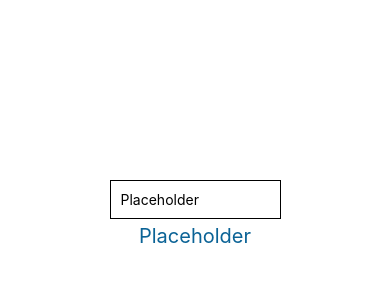
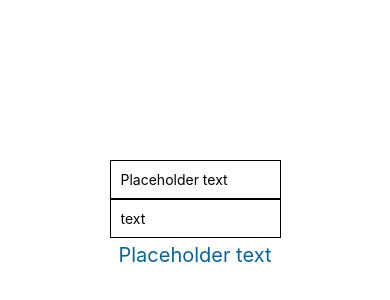
Before and after one commit to CarlosACifuentes/ReactNative-lab2, a React Native app: screen / in a window 390 px wide. Shown: the part 206-506 px from the top of the page. Built offline with nearby package versions, Linux system fonts and the light colour scheme.

Commit message:
Assigned text received on input to text

```diff
--- a/App.js
+++ b/App.js
@@ -4,13 +4,17 @@ import { View, Text, TextInput, StyleSheet, Button } from "react-native";
 
 export default function HelloWorldApp () {
 
-  const [value, onChangeText] = React.useState('Placeholder');
+  const [value, onChangeText] = React.useState('Placeholder text');
 
   return (
     <View style = {styles.container} >
       <TextInput style = {styles.edit}
         onChangeText = {text=>onChangeText(text)}
-        value = {value}
+        value = {value} clearTextOnFocus = 'true'
+      />
+      <TextInput style = {styles.edit}
+
+        value = {'text'} clearTextOnFocus = 'true'
       />
       <Text style = {styles.text}>{value}</Text>
     </View>
```
